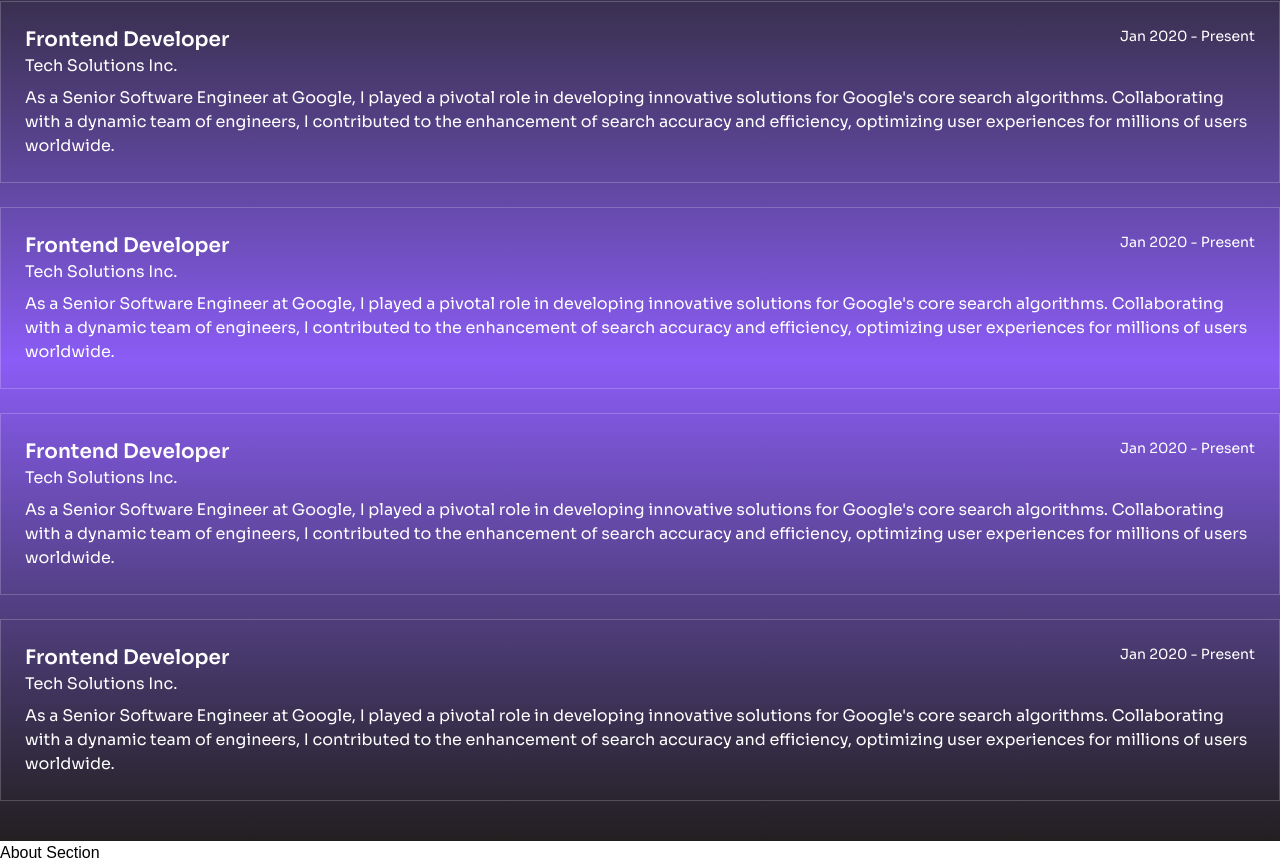
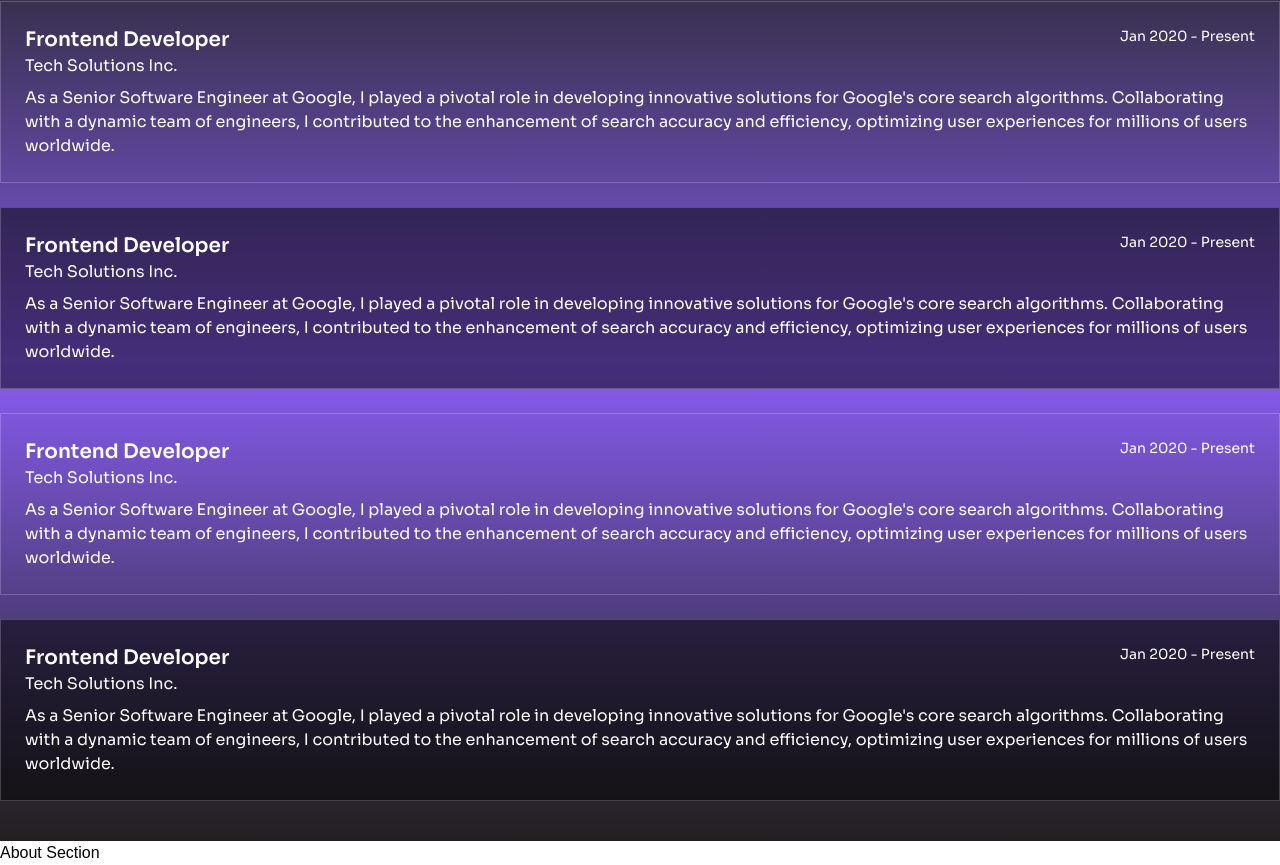
Before and after one commit to Orisabiyi/orisabiyi-lab, a Next.js app: page / in a window 1280 px wide. Shown: the part 1471-2336 px from the top of the page. Built offline with nearby package versions, Linux system fonts and the light colour scheme.

Commit message:
Enhance ExperienceSection item styling with alternating background colors

```diff
--- a/components/exprience-section.tsx
+++ b/components/exprience-section.tsx
@@ -45,7 +45,7 @@ export default function ExperienceSection() {
       <ul className="container mx-auto flex flex-col gap-6">
         {
           experienceData.map(({ role, company, duration, description }, index) => (
-            <li key={index} className="border border-white/20 p-6 text-white">
+            <li key={index} className={`border border-white/20 p-6 text-white ${(index + 1) % 2 === 0 ? 'bg-black/50' : ''}`}>
               <div className="flex justify-between">
                 <h3 className="text-xl font-semibold">{role}</h3>
                 <p className="text-sm block">{duration}</p>
```
